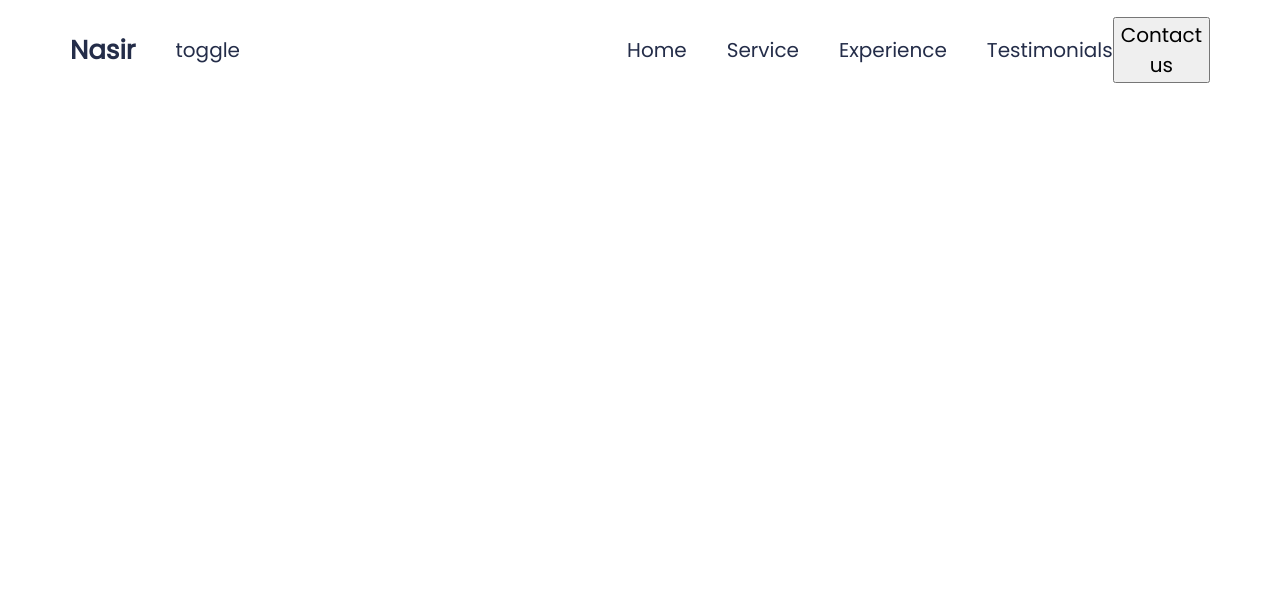
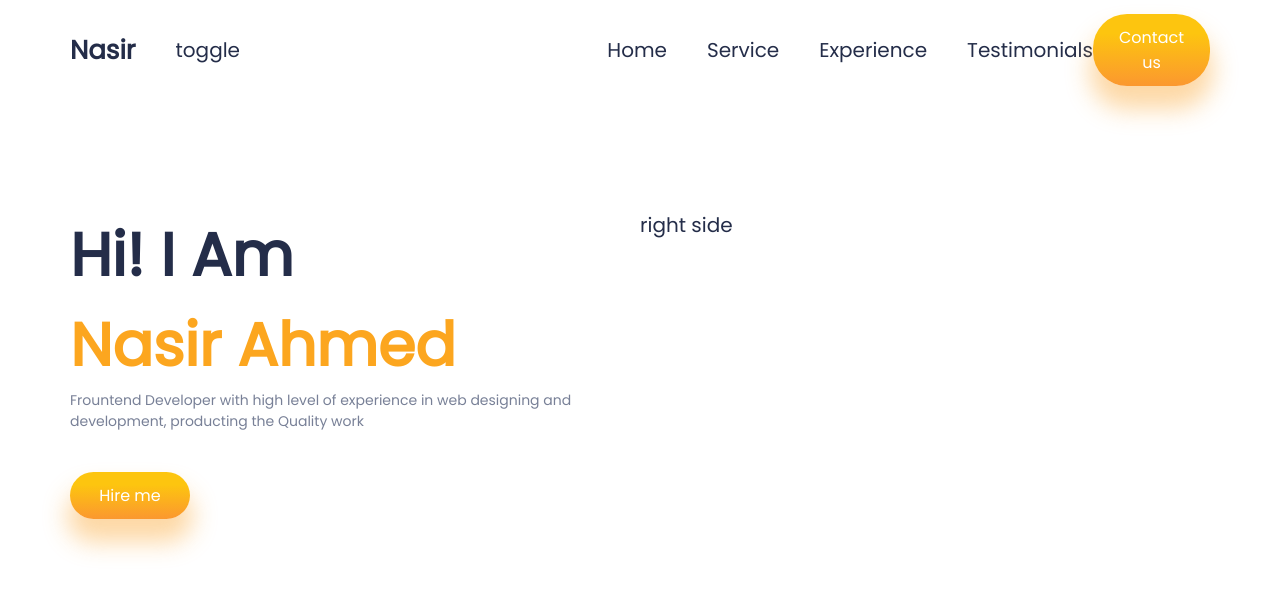
Before and after one commit to ahmed-nasir/portfolio-wbsite, a React (Create React App) app: page / in a window 1280 px wide. Shown: the top 594 px of the page. Built offline with nearby package versions, Linux system fonts and the light colour scheme.

Commit message:
intro section left side

```diff
--- a/src/App.css
+++ b/src/App.css
@@ -1,18 +1,34 @@
-:root
-{
+:root {
   --yellow: #F5C32C;
-    --orange : #FCA61F;
-    --black : #242D49;
-    --gray : #788097;
-    --blueCard : #DDF8FE;
+  --orange: #FCA61F;
+  --black: #242D49;
+  --gray: #788097;
+  --blueCard: #DDF8FE;
   --purple: rgb(238 210 255);
-    --boxShadow : 0px 19px 60px rgb(0 0 0 / 8%);
+  --boxShadow: 0px 19px 60px rgb(0 0 0 / 8%);
   --orangeCard: rgba(252, 166, 31, 0.45);
   --smboxShadow: -79px 51px 60px rgba(0, 0, 0, 0.08);
 }
 
-.App{
+.App {
   padding: 0.5rem 3.5rem;
   overflow: hidden;
   color: var(--black);
 }
+
+.button {
+  border-radius: 34px;
+  border: none;
+  color: white;
+  font-size: 16px;
+  padding: 11px 26px 11px 26px;
+  background: linear-gradient(180deg, #fdc50f 26.71%, #fb982f 99.36%);
+  box-shadow: 0px 20px 24px 3px rgba(251, 161, 40, 0.42);
+}
+
+.button:hover{
+  background: white;
+  cursor: pointer;
+  color: var(--orange);
+  border: 1px solid var(--orange);
+}
--- a/src/App.js
+++ b/src/App.js
@@ -1,9 +1,11 @@
 import './App.css'
+import Intro from './Components/Intro/Intro';
 import Navbar from './Components/Navbar';
 function App() {
   return (
     <div className="App">
      <Navbar></Navbar>
+     <Intro></Intro>
     </div>
   );
 }
--- /dev/null
+++ b/src/Components/Intro/Intro.css
@@ -0,0 +1,48 @@
+.intro {
+    display: flex;
+    height: 77vh;
+    margin-top: 6rem;
+}
+
+.i-left {
+    display: flex;
+    position: relative;
+    flex: 1;
+    flex-direction: column;
+    gap: 2rem;
+}
+
+.i-name{
+    display: flex;
+    flex-direction: column;
+}
+.i-name>:nth-child(1){
+    color: var(--black);
+    font-weight: bold;
+    font-size: 3rem;
+}
+.i-name>:nth-child(2){
+    color: var(--orange);
+    font-weight: bold;
+    font-size: 3rem;
+}
+.i-name>:nth-child(3){
+    color: var(--gray);
+    font-weight: 100;
+    font-size: 14px;
+    /* margin-top: 10px; */
+}
+.i-button{
+    width: 6rem;
+    /* height: 2rem; */
+}
+
+
+
+
+
+
+
+.i-right{
+    flex:1
+}
--- /dev/null
+++ b/src/Components/Intro/Intro.js
@@ -0,0 +1,21 @@
+import React from 'react';
+import './Intro.css'
+const Intro = () => {
+    return (
+        <div className="intro">
+            <div className="i-left">
+                <div className="i-name">
+                    <span>Hi! I Am</span>
+                    <span>Nasir Ahmed</span>
+                    <span>Frountend Developer with high level of experience in web designing and development, producting the Quality work</span>
+                </div>
+                <button className='button i-button'>Hire me</button>
+            </div>
+            <div className="i-right">
+                right side
+            </div>
+        </div>
+    );
+};
+
+export default Intro;
--- a/src/Components/Navbar.css
+++ b/src/Components/Navbar.css
@@ -39,3 +39,7 @@
     cursor: pointer;
     color: var(--orange);
 }
+
+.n-button{
+    flex:2;
+}
--- a/src/Components/Navbar.js
+++ b/src/Components/Navbar.js
@@ -16,7 +16,7 @@ const Navbar = () => {
                     <li>Testimonials</li>
                 </ul>
             </div>
-            <button className="button">Contact us</button>
+            <button className="button n-button">Contact us</button>
         </div>
     </div>
   )
```
Lines whose indentation alone changed are shown as unchanged.
